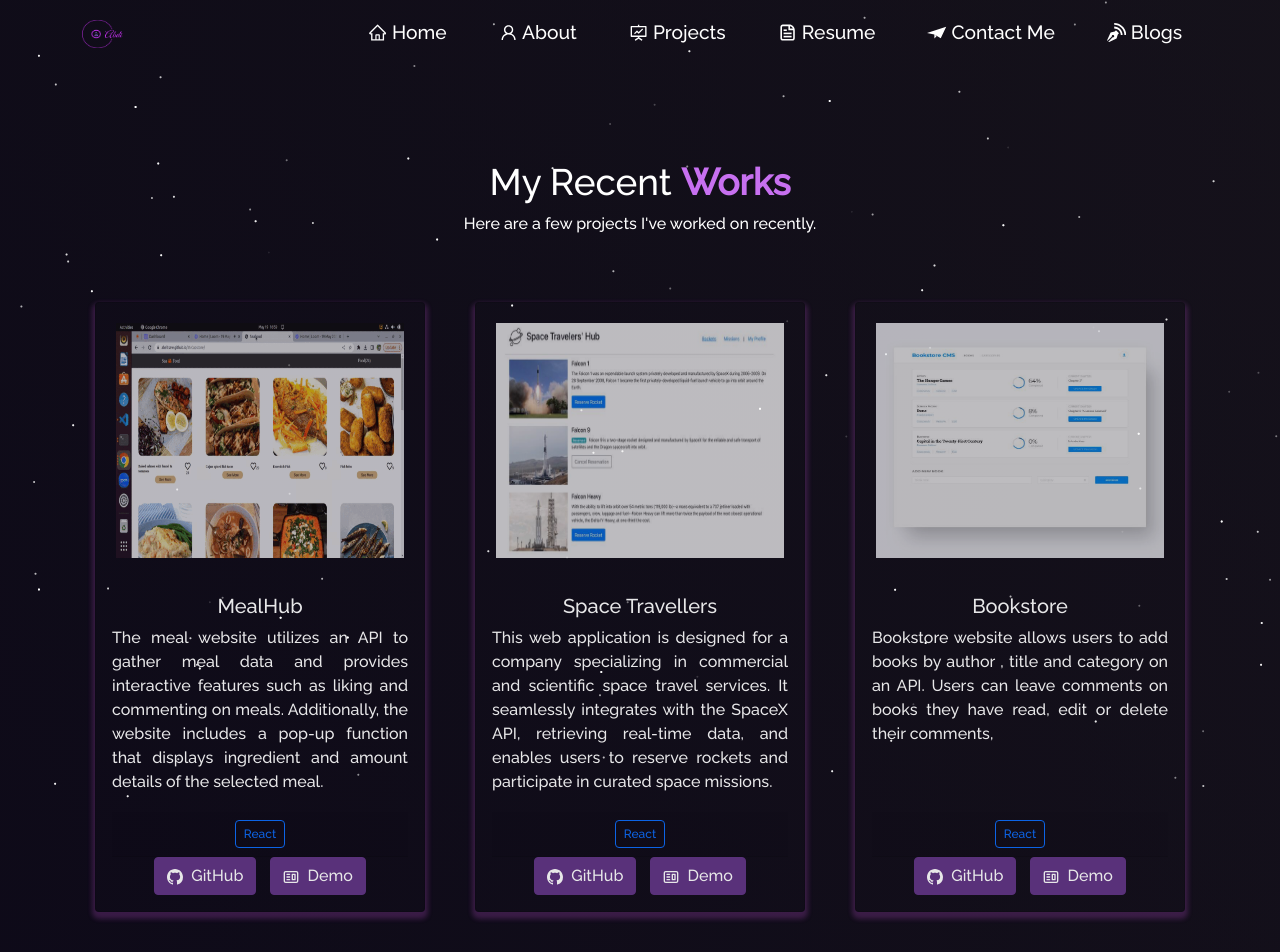
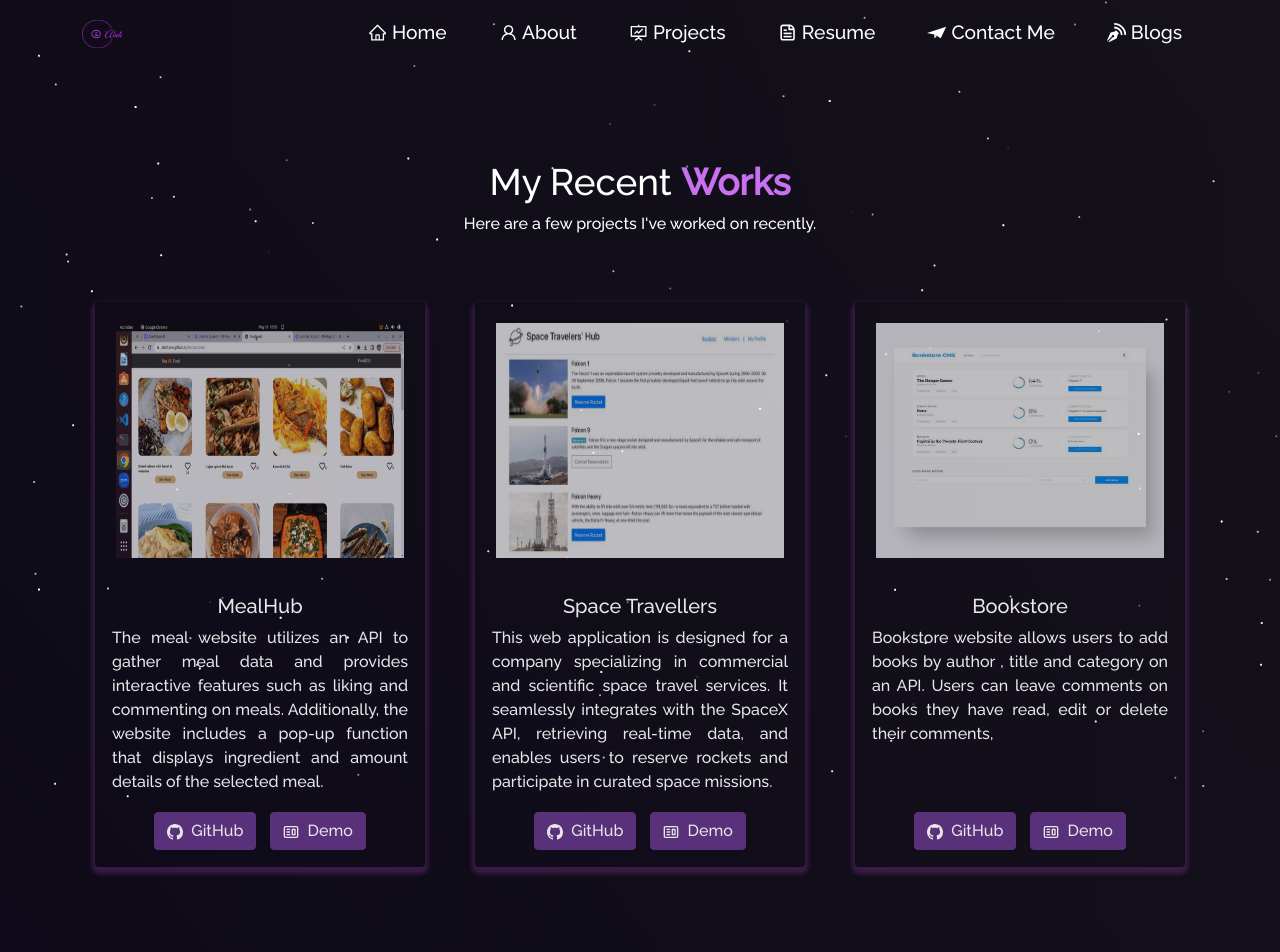
Before and after one commit to Lul-Abdifan/Portoflio, a React (Create React App) app: page /project in a window 1280 px wide. Shown: the top 952 px of the page. Built offline with nearby package versions, Linux system fonts and the light colour scheme.

Commit message:
Remove React button

```diff
--- a/src/components/Projects/ProjectCards.js
+++ b/src/components/Projects/ProjectCards.js
@@ -13,11 +13,6 @@ function ProjectCards(props) {
         <Card.Text className="card-description" style={{ textAlign: "justify" }}>
           {props.description}
         </Card.Text>
-        <Card.Header>
-        <Button variant="outline-primary" style={{padding: '4px 8px', fontSize: '12px' }}>
-         React
-        </Button>
-        </Card.Header>
         <Button variant="primary" href={props.ghLink} target="_blank">
           <BsGithub /> &nbsp;
           {props.isBlog ? "Blog" : "GitHub"}
```
